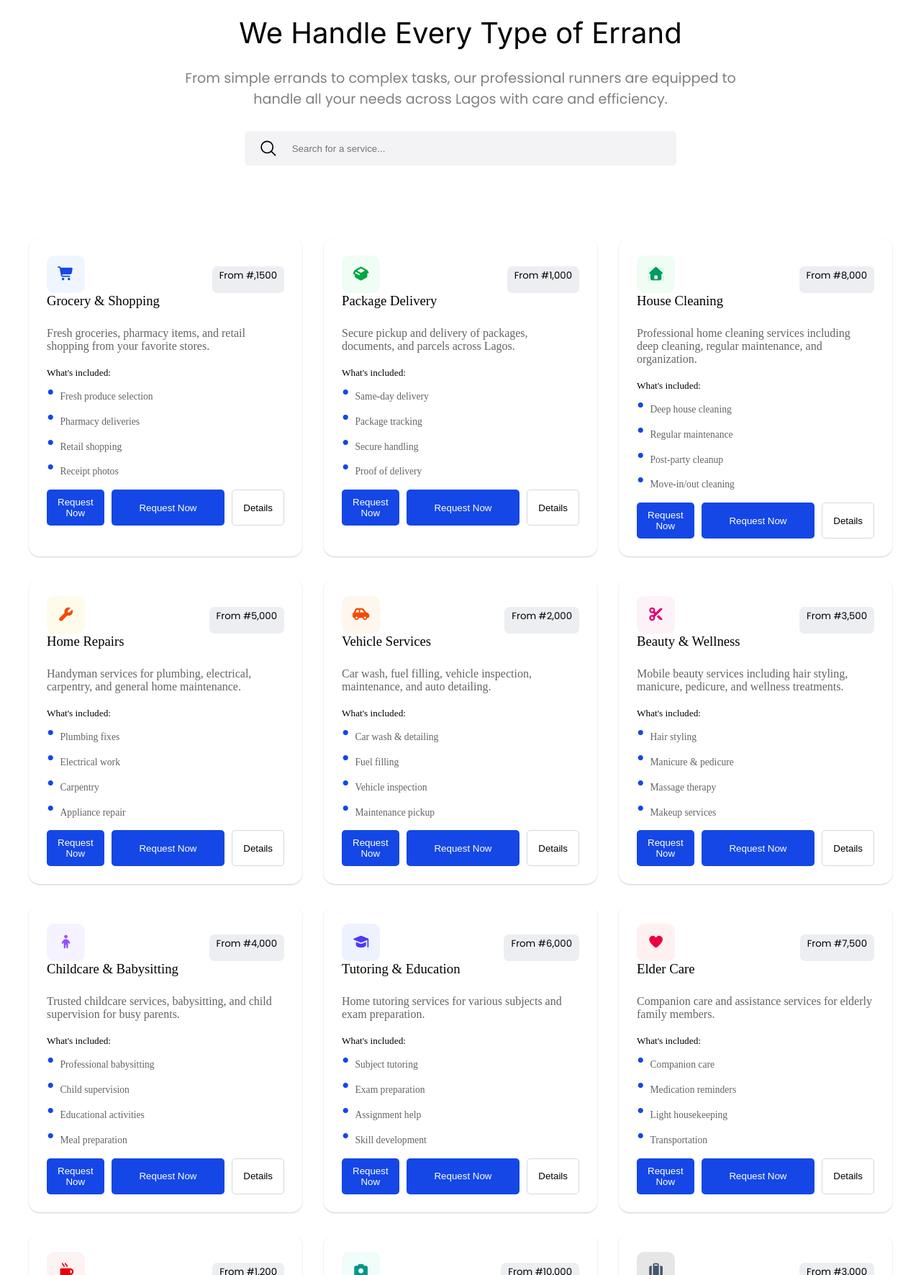
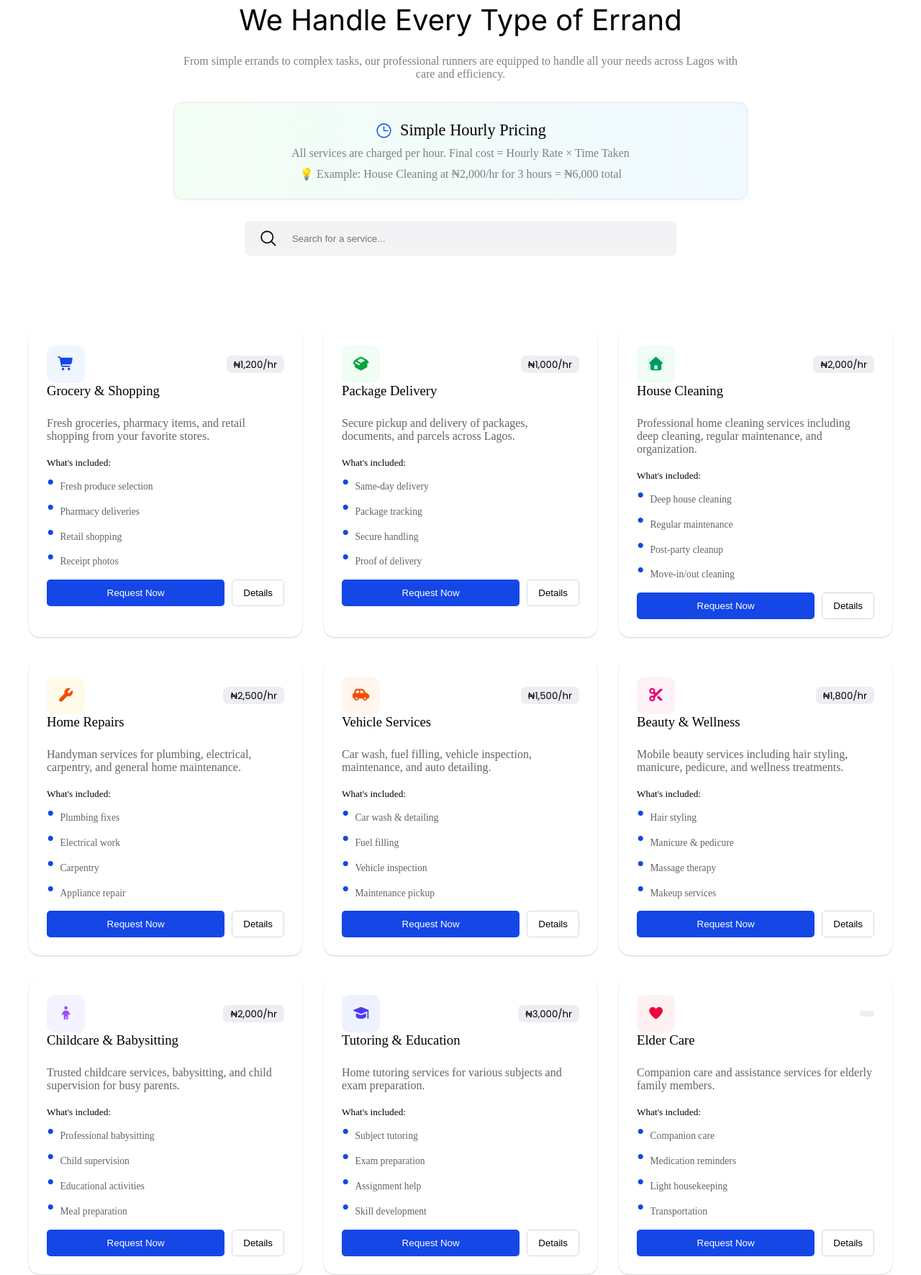
Before and after one commit to gbolahan37/Quick-Run, a plain HTML site: page index.html in a window 1280 px wide. Shown: the part 1029-2800 px from the top of the page at 72% size. Drawn offline with Linux system fonts and the light colour scheme; a web font is replaced by a local one.

Commit message:
completed the javascript for the detail page

```diff
--- a/assets/css/Style.css
+++ b/assets/css/Style.css
@@ -219,7 +219,7 @@ nav{
 }
 .hero-subtitle{
     font-size: 18px;
-    font-family: "Poppins", sans-serif;
+    font-family: Segoe UI Emoji;
     font-weight: 400;
     color: gray;
     width: 100%;
--- a/assets/css/service-section.css
+++ b/assets/css/service-section.css
@@ -40,14 +40,14 @@
   font-size: 2.5rem;
   margin-bottom: 24px;
 }
-.service-header p {
+.service-header p{
   display: flex;
   justify-content: center;
   align-items: center;
   text-align: center;
-  font-family: "Poppins", sans-serif;
+  font-family: Segoe UI Emoji;
   font-weight: 400;
-  font-size: 1.2rem;
+  /* font-size: 1.1rem; */
   color: grey;
 }
 .service-main {
@@ -72,6 +72,7 @@
   display: flex;
   justify-content: space-between;
   gap: 32px;
+  align-items: center;
 }
 .service-icon {
   background-color: rgb(230, 230, 230);
@@ -86,7 +87,8 @@
   font-family: "Poppins", sans-serif;
   padding: 3px 10px;
   border-radius: 7px;
-  margin-top: 15px;
+  margin-top: 10px;
+  margin-bottom: 10px;
 }
 .service-price h5 {
   color: #000;
@@ -385,7 +387,7 @@
   }
 }
 
-.List::marker{
+.detail-feature::marker{
   color: #00a63e;
   font-size: 2rem;
 }
@@ -418,3 +420,38 @@
   margin-top: 20px;
   cursor: pointer;
 }
+
+.pricing-info{
+  background: linear-gradient(90deg, #f3fef5 0%, #f0f9ff 100%);
+  border: 1px solid #e5e7eb;
+  border-radius: 12px;
+  padding: 25px;
+  text-align: center;
+  box-shadow: 0 1px 4px rgba(0, 0, 0, 0.05);
+  margin-top: 30px;
+}
+.price-header{
+  display: flex;
+  gap: 10px;
+  align-items: center;
+  justify-content: center;
+}
+.pricing-title{
+  font-size: 1.4rem;
+  font-family: ui-sans-serif;
+  font-weight: 300;
+}
+.pricing-description{
+  text-align: center;
+  font-size: 16px;
+  font-family: Segoe UI Emoji;
+  color: #7F7F8F;
+  margin-top: 10px;
+}
+.pricing-example{
+  text-align: center;
+  font-size: 16px;
+  font-family: Segoe UI Emoji;
+  color: #7F7F8F;
+  margin-top: 10px;
+}
--- a/assets/js/service.js
+++ b/assets/js/service.js
@@ -8,7 +8,7 @@ let estTime = document.querySelector(".time")
 let toDoTask = document.querySelector(".task")
 let detailIcon = document.querySelector("#my-icon")
 let detailBackground = document.querySelector("#detailback")
-let feature = document.querySelectorAll(".List")
+let features = document.querySelectorAll(".detail-feature")
 
 
 let detail = [
@@ -20,7 +20,7 @@ let detail = [
         requirements: "Provide shopping list and preferred stores",
         icon: "fa-cart-shopping",
         background: "shopping",
-        feature: [
+        feature:[
             "Fresh produce selection",
             "Pharmacy deliveries",
             "Retail shopping",
@@ -36,6 +36,12 @@ let detail = [
         icon: "fa-box-open",
         color: "green",
         background: "shopping",
+        feature:[
+            "Same-day delivery",
+            "Package tracking",
+            "Secure handling",
+            "Secure handling",
+        ]
     },
     {
         title: "House Cleaning",
@@ -46,6 +52,12 @@ let detail = [
         icon: "fa-house",
         color: "green",
         background: "shopping",
+        feature:[
+            "Deep house cleaning",
+            "Regular maintenance",
+            "Post-party cleanup",
+            "Move-in/out cleaning",
+        ]
     },
     {
         title: "Home Repairs",
@@ -56,6 +68,12 @@ let detail = [
         icon: "fa-wrench",
         color: "green",
         background: "shopping",
+        feature:[
+            "Plumbing fixes",
+            "Electrical work",
+            "Carpentry",
+            "Appliance repair",
+        ]
     },
     {
         title: "Vehicle Services",
@@ -66,6 +84,12 @@ let detail = [
         icon: "fa-car-side",
         color: "green",
         background: "shopping",
+        feature:[
+            "Car wash & detailing",
+            "Fuel filling",
+            "Vehicle inspection",
+            "Maintenance pickup",
+        ]
     },
     {
         title: "Beauty & Wellness",
@@ -76,6 +100,12 @@ let detail = [
         icon: "fa-scissors",
         color: "green",
         background: "shopping",
+        feature:[
+            "Hair styling",
+            "Manicure & pedicure",
+            "Massage therapy",
+            "Makeup services",
+        ]
     },
     {
         title: "Childcare & Babysitting",
@@ -86,6 +116,12 @@ let detail = [
         icon: "fa-child",
         color: "green",
         background: "shopping",
+        feature:[
+            "Professional babysitting",
+            "Child supervision",
+            "Educational activities",
+            "Meal preparation",
+        ]
     },
     {
         title: "Tutoring & Education",
@@ -96,6 +132,12 @@ let detail = [
         icon: "fa-graduation-cap",
         color: "green",
         background: "shopping",
+        feature:[
+            "Subject tutoring",
+            "Exam preparation",
+            "Assignment help",
+            "Assignment help",
+        ]
     },
     {
         title: "Elder Care",
@@ -106,6 +148,12 @@ let detail = [
         icon: "fa-heart",
         color: "green",
         background: "shopping",
+        feature:[
+            "Companion care",
+            "Medication reminders",
+            "Light housekeeping",
+            "Transportation",
+        ]
     },
     {
         title: "Food & Catering",
@@ -116,6 +164,12 @@ let detail = [
         icon: "fa-mug-hot",
         color: "green",
         background: "shopping",
+        feature:[
+            "Restaurant pickup",
+            "Catering orders",
+            "Meal preparation",
+            "Special diets",
+        ]
     },
     {
         title: "Event Support",
@@ -126,6 +180,12 @@ let detail = [
         icon: "fa-camera",
         color: "green",
         background: "shopping",
+        feature:[
+            "Event photography",
+            "Setup & decoration",
+            "Equipment rental",
+            "Event coordination",
+        ]
     },
     {
         title: "Business Services",
@@ -136,6 +196,12 @@ let detail = [
         icon: "fa-suitcase",
         color: "green",
         background: "shopping",
+        feature:[
+            "Office assistance",
+            "Meeting support",
+            "Presentation setup",
+            "Business errands",
+        ]
     },
 ]
 
@@ -155,7 +221,10 @@ function displaydetail (index){
     toDoTask.innerText = detail[index].requirements
     detailIcon.className = "fa-solid " + detail[index].icon
     detailBackground.className = "service-icon " + detail[index].background
-   console.log(feature.innerText = detail[index].feature[index])
+
+   for (let i = 0; i <= 3; i++){
+    features[i].innerText = detail[index].feature[i]
+   }
 }
 
 for(let i = 0; i <= 11; i++){
--- a/index.html
+++ b/index.html
@@ -53,7 +53,7 @@
         <li><a href="#service">Service</a></li>
         <li><a href="#how-it-works">How it Works</a></li>
         <li><a href="#request">Request Errand</a></li>
-        <li><a href="">Contact</a></li>
+        <li><a href="#contact ">Contact</a></li>
         <div class="nav-contact2">
           <img src="assets/img/telephone.png" alt="" />
           <p>+234 902 164 8230</p>
@@ -153,6 +153,18 @@
           equipped to handle all your needs across Lagos with care and
           efficiency.
         </p>
+        <div class="pricing-info">
+          <div class="price-header">
+            <svg xmlns="http://www.w3.org/2000/svg" width="25" height="25" fill="#155DFC" viewBox="0 0 256 256"><path d="M128,24A104,104,0,1,0,232,128,104.11,104.11,0,0,0,128,24Zm0,192a88,88,0,1,1,88-88A88.1,88.1,0,0,1,128,216Zm64-88a8,8,0,0,1-8,8H128a8,8,0,0,1-8-8V72a8,8,0,0,1,16,0v48h48A8,8,0,0,1,192,128Z"></path></svg>
+            <h3 class="pricing-title">Simple Hourly Pricing</h3>
+          </div>
+          <p class="pricing-description">
+            All services are charged per hour. Final cost = Hourly Rate × Time Taken
+          </p>
+          <p class="pricing-example">
+            💡 Example: House Cleaning at ₦2,000/hr for 3 hours = ₦6,000 total
+          </p>
+        </div>
       </div>
       <div class="service-search">
         <div class="search-bg">
@@ -189,7 +201,7 @@
               <h3><i class="fa-solid fa-cart-shopping"></i></h3>
             </div>
             <div class="service-price">
-              <h5>From #,1500</h5>
+              <h5>₦1,200/hr</h5>
             </div>
           </div>
           <div class="service-content-title">
@@ -211,10 +223,6 @@
             </ul>
           </div>
           <div class="service-button">
-            <a href="#request"
-              ><button class="service-btn">Request Now</button></a
-            >
-
             <button class="service-btn">
               <a href="#request">Request Now</a>
             </button>
@@ -227,7 +235,7 @@
               <h3><i class="fa-solid fa-box-open green"></i></h3>
             </div>
             <div class="service-price">
-              <h5>From #1,000</h5>
+              <h5>₦1,000/hr</h5>
             </div>
           </div>
           <div class="service-content-title">
@@ -249,9 +257,6 @@
             </ul>
           </div>
           <div class="service-button">
-            <a href="#request"
-              ><button class="service-btn">Request Now</button></a
-            >
             <button class="service-btn">
               <a href="#request">Request Now</a>
             </button>
@@ -264,7 +269,7 @@
               <h3><i class="fa fa-house green2"></i></h3>
             </div>
             <div class="service-price">
-              <h5>From #8,000</h5>
+              <h5>₦2,000/hr</h5>
             </div>
           </div>
           <div class="service-content-title">
@@ -286,10 +291,6 @@
             </ul>
           </div>
           <div class="service-button">
-            <a href="#request"
-              ><button class="service-btn">Request Now</button></a
-            >
-
             <button class="service-btn">
               <a href="#request">Request Now</a>
             </button>
@@ -303,7 +304,7 @@
               <h3><i class="fa-solid fa-wrench orange"></i></h3>
             </div>
             <div class="service-price">
-              <h5>From #5,000</h5>
+              <h5>₦2,500/hr</h5>
             </div>
           </div>
           <div class="service-content-title">
@@ -325,10 +326,6 @@
             </ul>
           </div>
           <div class="service-button">
-            <a href="#request"
-              ><button class="service-btn">Request Now</button></a
-            >
-
             <button class="service-btn">
               <a href="#request">Request Now</a>
             </button>
@@ -342,7 +339,7 @@
               <h3><i class="fa-solid fa-car-side orange2"></i></h3>
             </div>
             <div class="service-price">
-              <h5>From #2,000</h5>
+              <h5>₦1,500/hr</h5>
             </div>
           </div>
           <div class="service-content-title">
@@ -364,10 +361,6 @@
             </ul>
           </div>
           <div class="service-button">
-            <a href="#request"
-              ><button class="service-btn">Request Now</button></a
-            >
-
             <button class="service-btn">
               <a href="#request">Request Now</a>
             </button>
@@ -381,7 +374,7 @@
               <h3><i class="fa-solid fa-scissors scissor"></i></h3>
             </div>
             <div class="service-price">
-              <h5>From #3,500</h5>
+              <h5>₦1,800/hr</h5>
             </div>
           </div>
           <div class="service-content-title">
@@ -403,10 +396,6 @@
             </ul>
           </div>
           <div class="service-button">
-            <a href="#request"
-              ><button class="service-btn">Request Now</button></a
-            >
-
             <button class="service-btn">
               <a href="#request">Request Now</a>
             </button>
@@ -420,7 +409,7 @@
               <h3><i class="fa-solid fa-child child"></i></h3>
             </div>
             <div class="service-price">
-              <h5>From #4,000</h5>
+              <h5>₦2,000/hr</h5>
             </div>
           </div>
           <div class="service-content-title">
@@ -442,10 +431,6 @@
             </ul>
           </div>
           <div class="service-button">
-            <a href="#request"
-              ><button class="service-btn">Request Now</button></a
-            >
-
             <button class="service-btn">
               <a href="#request">Request Now</a>
             </button>
@@ -463,7 +448,7 @@
               </h3>
             </div>
             <div class="service-price">
-              <h5>From #6,000</h5>
+              <h5>₦3,000/hr</h5>
             </div>
           </div>
           <div class="service-content-title">
@@ -484,10 +469,6 @@
             </ul>
           </div>
           <div class="service-button">
-            <a href="#request"
-              ><button class="service-btn">Request Now</button></a
-            >
-
             <button class="service-btn">
               <a href="#request">Request Now</a>
             </button>
@@ -501,7 +482,7 @@
               <h3><i class="fa fa-heart heart"></i></h3>
             </div>
             <div class="service-price">
-              <h5>From #7,500</h5>
+              <h5></h5>
             </div>
           </div>
           <div class="service-content-title">
@@ -522,10 +503,6 @@
             </ul>
           </div>
           <div class="service-button">
-            <a href="#request"
-              ><button class="service-btn">Request Now</button></a
-            >
-
             <button class="service-btn">
               <a href="#request">Request Now</a>
             </button>
@@ -561,10 +538,6 @@
             </ul>
           </div>
           <div class="service-button">
-            <a href="#request"
-              ><button class="service-btn">Request Now</button></a
-            >
-
             <button class="service-btn">
               <a href="#request">Request Now</a>
             </button>
@@ -600,10 +573,6 @@
             </ul>
           </div>
           <div class="service-button">
-            <a href="#request"
-              ><button class="service-btn">Request Now</button></a
-            >
-
             <button class="service-btn">
               <a href="#request">Request Now</a>
             </button>
@@ -639,10 +608,6 @@
             </ul>
           </div>
           <div class="service-button">
-            <a href="#request"
-              ><button class="service-btn">Request Now</button></a
-            >
-
             <button class="service-btn">
               <a href="#request">Request Now</a>
             </button>
@@ -752,10 +717,10 @@
           <div class="feature">
             <h4 class="feature-header">Service Features</h4>
             <ul class="feature-list">
-              <li class="List">Office assistance</li>
-              <li class="List">Presentation setup</li>
-              <li class="List">Meeting support</li>
-              <li class="List">Business errands</li>
+              <li class="detail-feature">Office assistance</li>
+              <li class="detail-feature">Presentation setup</li>
+              <li class="detail-feature">Meeting support</li>
+              <li class="detail-feature">Business errands</li>
             </ul>
           </div>
           <div class="Service-coverage">
@@ -1494,7 +1459,7 @@
       </div>
     </section>
 
-    <section class="contact-section">
+    <section class="contact-section" id="contact">
       <div class="contact-badge">
         <h3 class="contact-text">Get in Touch</h3>
       </div>
@@ -1844,16 +1809,16 @@
           </div>
           <div class="socials">
             <div>
-              <i class="fa-brands fa-facebook-f blue"></i>
+              <a href=""><i class="fa-brands fa-facebook-f blue"></i></a>
             </div>
             <div>
-              <i class="fa-brands fa-x-twitter"></i>
+              <a href=""><i class="fa-brands fa-x-twitter"></i></a>
             </div>
             <div>
-              <i class="fa-brands fa-instagram instagram"></i>
+              <a href=""><i class="fa-brands fa-instagram instagram"></i></a>
             </div>
             <div>
-              <i class="fa-brands fa-linkedin-in blue"></i>
+              <a href=""><i class="fa-brands fa-linkedin-in blue"></i></a>
             </div>
           </div>
           <div class="hr"></div>
```
Also changed, not shown: assets/css/contact-section.css (+27 -15 lines), assets/css/how-it-works.css (+6 -6 lines).
